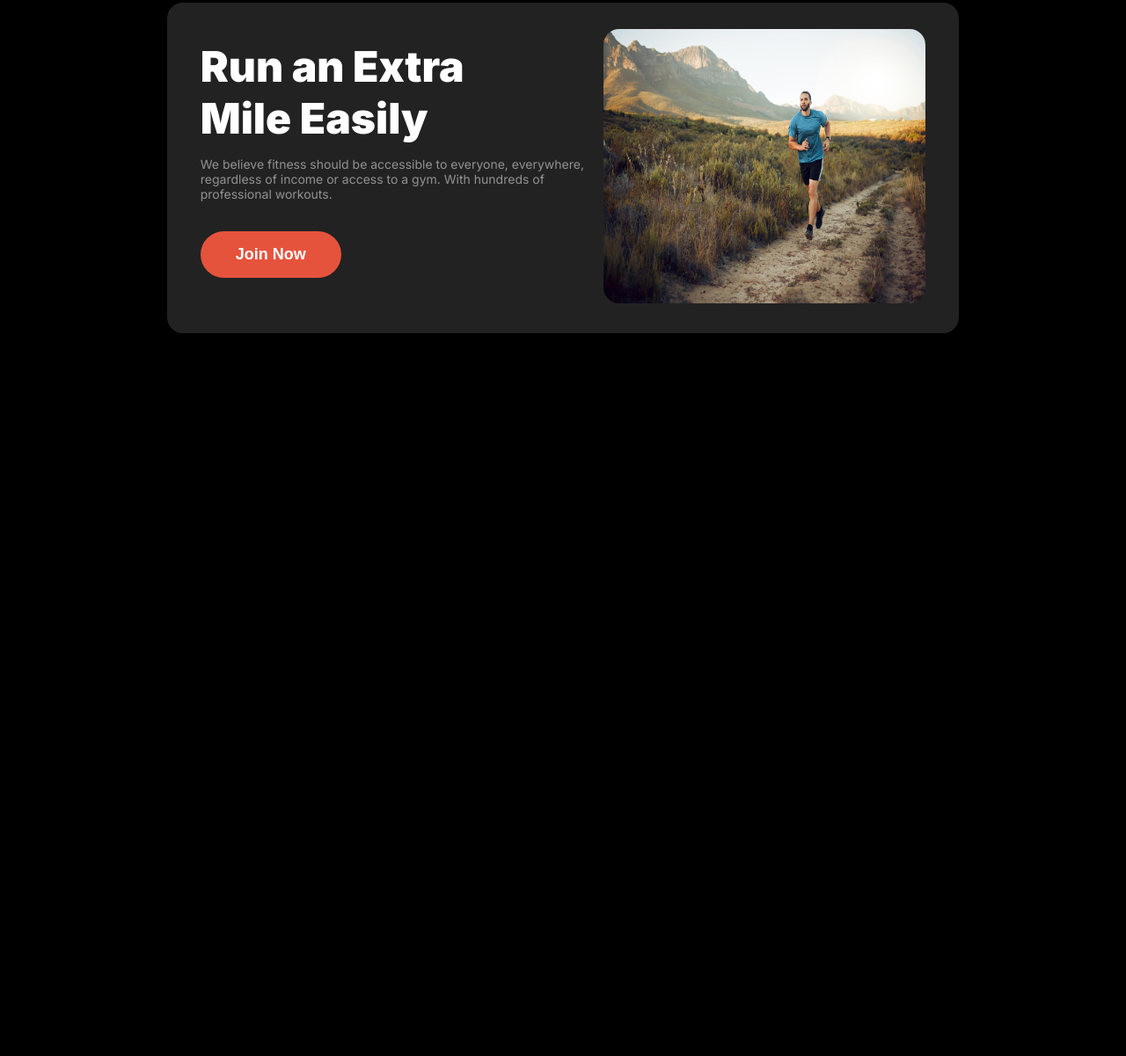
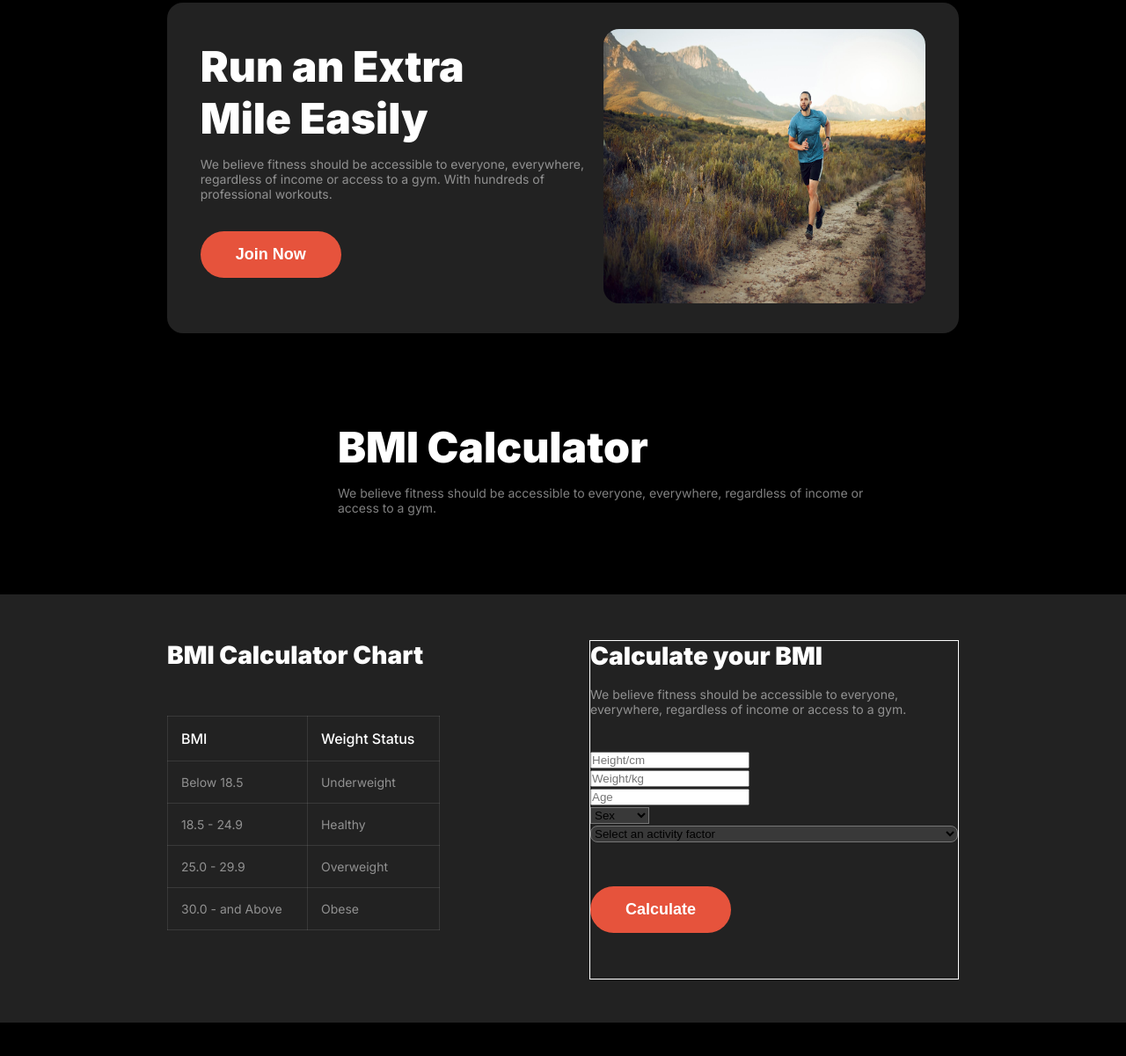
Before and after one commit to Mahfuz1912/Jym-Model, a plain HTML site: page index.html in a window 1280 px wide. Shown: the part 1268-2469 px from the top of the page at 88% size. Before the commit the page ends 1747 px from the top, so only its background shows below. Drawn offline with Linux system fonts and the light colour scheme; a web font is replaced by a local one.

Commit message:
Add My All Changes

```diff
--- a/index.html
+++ b/index.html
@@ -107,7 +107,73 @@
         </section>
 
         <section class="BMI-Calculator">
+            <h1 class="BMI-Cal-Title">BMI Calculator</h1>
+            <p class="BMI-Cal-Descrip">We believe fitness should be accessible to everyone, everywhere, regardless of income or <br>access to a gym.</p>
+        </section>
 
+        <section class="BMI-Calculation">
+            <div class="BMI-Container">
+                <div class="BMI-Div1">
+                    <h1 class="BMI-Div-title">BMI Calculator Chart</h1>
+                    <table>
+                        <tr>
+                            <th class="table-hader">BMI</th>
+                            <th class="table-hader">Weight Status</th>
+                        </tr>
+                        <tr>
+                            <th class="small-font">Below 18.5</th>
+                            <th class="small-font">Underweight</th>
+                        </tr>
+                        <tr>
+                            <th class="small-font">18.5 - 24.9</th>
+                            <th class="small-font">Healthy</th>
+                        </tr>
+                        <tr>
+                            <th class="small-font">25.0 - 29.9</th>
+                            <th class="small-font">Overweight</th>
+                        </tr>
+                        <tr>
+                            <th class="small-font">30.0 - and Above</th>
+                            <th class="small-font">Obese</th>
+                        </tr>
+                    </table>
+                </div>
+                <div class="BMI-Div2">
+                    <h1 class="BMI-Div-title2">Calculate your BMI</h1>
+                    <p class="small-font">We believe fitness should be accessible to everyone, everywhere, regardless of income or access to a gym.</p>
+                    <from>
+                           <div>
+                            <div class="from">
+                                <input placeholder="Height/cm" type="text" name="" id="">
+                            </div>
+                            <div>
+                                <input placeholder="Weight/kg" type="text" name="" id="">
+                            </div>
+                            <div>
+                                <input placeholder="Age" type="text" name="" id="">
+                            </div>
+                            <div>
+                                <select name="sex" id="">
+                                    <option value="">Sex</option>
+                                    <option value="male">Male</option>
+                                    <option value="female">Female</option>
+                                    <option value="other">Other</option>
+                                </select>
+                            </div>
+                            <div>
+                                <select class="activity-section" name="" id="">
+                                    <option value=""><span class="activity-section-option">Select an activity factor</span></option>
+                                    <option value="one days">Exersise 1 Days in a Week</option>
+                                    <option value="three days">Exersise 2 Days - 4 Days in a Week</option>
+                                    <option value="everydays">Exersise Everyday in a Week</option>
+                                    <option value="never">Never Exersise</option>
+                                </select>
+                            </div>
+                           </div>
+                           <input class="primary-btn bmi-btn" type="button" value="Calculate">
+                    </from>
+                </div>
+            </div>
         </section>
 
         <section class="Our-Team">
--- a/responsible.css
+++ b/responsible.css
@@ -38,7 +38,8 @@
         grid-template-columns: repeat(1,1fr);
         gap: 10px;
     }
-    .habit-title{
+    .habit-title,
+    .BMI-Cal-Title{
         font-size: 32px;
     }
     .image-container{
@@ -58,4 +59,8 @@
         height: 264px;
         margin-bottom: 50px;
     }
+    .BMI-Calculator{
+       padding: 30px 20px 0 20px;
+    }
+
  }
--- a/style.css
+++ b/style.css
@@ -245,7 +245,6 @@ header{
     width: 366px;
     height: 312px;
     border-radius: 18px;
-    background: url(4);
 }
 .Run-Descrip-container{
     width: 443px;
@@ -264,5 +263,100 @@ header{
     margin-bottom: 34px;
 }
 /* Run Section End */
+/* As My Wish Section Start */
+
+/* As My Wish Section End */
+/* BMI Calculator Strat */
+.BMI-Calculator{
+    max-width: 1440px;
+    margin: 0 auto;
+   padding-left: 384px;
+}
+.BMI-Cal-Title{
+    font-size: 48px;
+    font-weight: 900;
+    margin-bottom: 14px;
+}
+.BMI-Cal-Descrip{
+    color: rgba(255, 255, 255, 0.5);
+    font-size: 14px;
+    font-weight: 400;
+    margin-bottom: 90px;
+}
+/* BMI Calculator End */
+/* BMI Calculation start */
+.BMI-Calculation{
+    max-width: 1440px;
+    height: 487px;
+    margin: 0 auto;
+    background-color: rgb(34, 34, 34);
+    padding: 52px 190px;
+    margin-bottom: 90px;
+}
+.BMI-Container{
+    display: flex;
+    gap: 170px;
+}
+.BMI-Div1{
+    width: 313px;
+    height: 386px;
+}
+.BMI-Div2{
+    border: 1px solid white;
+    width: 577px;
+    height: 386px;
+}
+.BMI-Div-title{
+    margin-bottom: 52px;
+    font-size: 28px;
+    font-weight: 900;
+}
+.BMI-Div-title2{
+    margin-bottom: 18px;
+    font-size: 28px;
+    font-weight: 900;
+}
+table{
+    width: 310px;
+}
+th,td,table{
+    border: 1px solid rgba(255, 255, 255, 0.1);
+    border-collapse: collapse;
+}
+th,td{
+    padding: 15px;
+    text-align: left;
+
+}
+.small-font{
+    font-weight: 400;
+    font-size: 14px;
+    color: rgba(255, 255, 255, 0.5);
+}
+.table-hader{
+    font-weight: 500;
+    font-size: 16px;
+}
+.from{
+    padding-top: 38px;
+}
+.bmi-btn{
+    font-size: 18px;
+    font-weight: 600;
+    color: rgb(255,255,255);
+    margin-top: 50px;
+}
+.activity-section{
+    width: 100%;
+    border-radius: 8px;
+    /*  */
+}
+select{
+    background-color: rgba(255, 255, 255, 0.1);
+}
+option{
+    color: rgba(255, 255, 255,0.6);
+}
+/* BMI Calculation End */
 
 /* Main Section End */
```
Also changed, not shown: images/As-My-Wish.avif (added).
